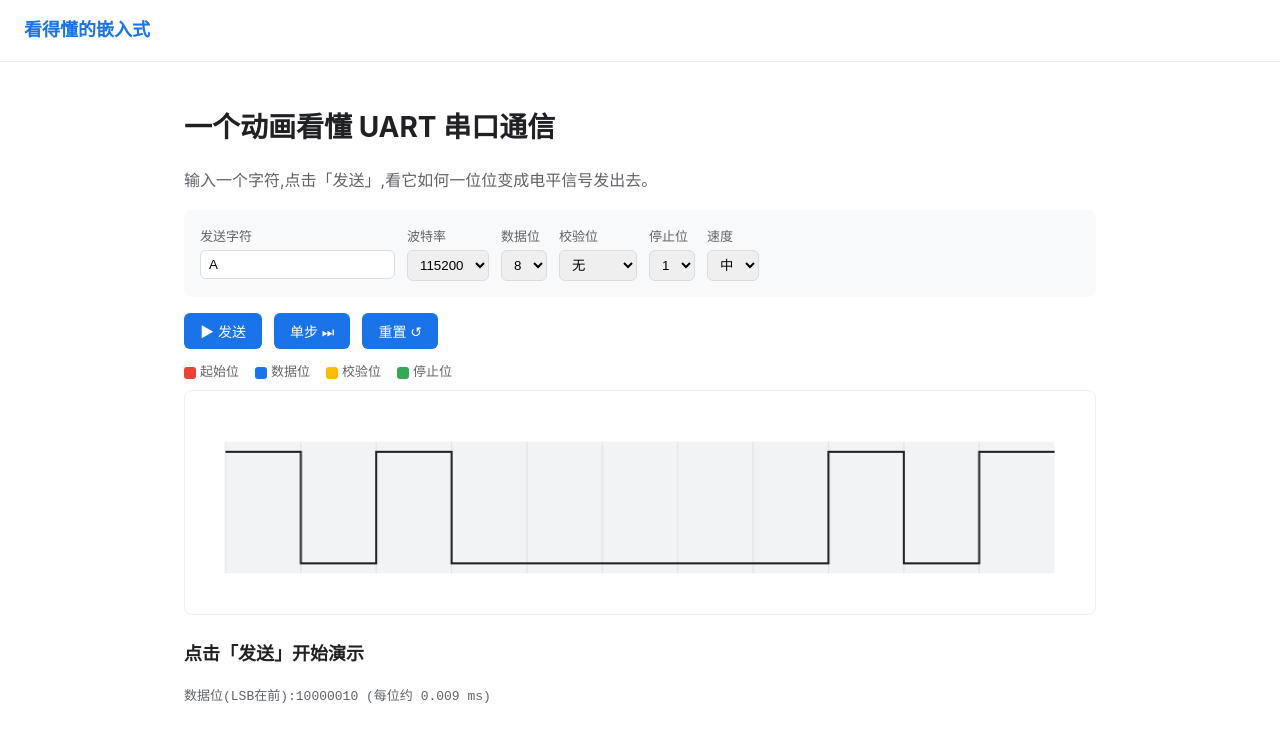
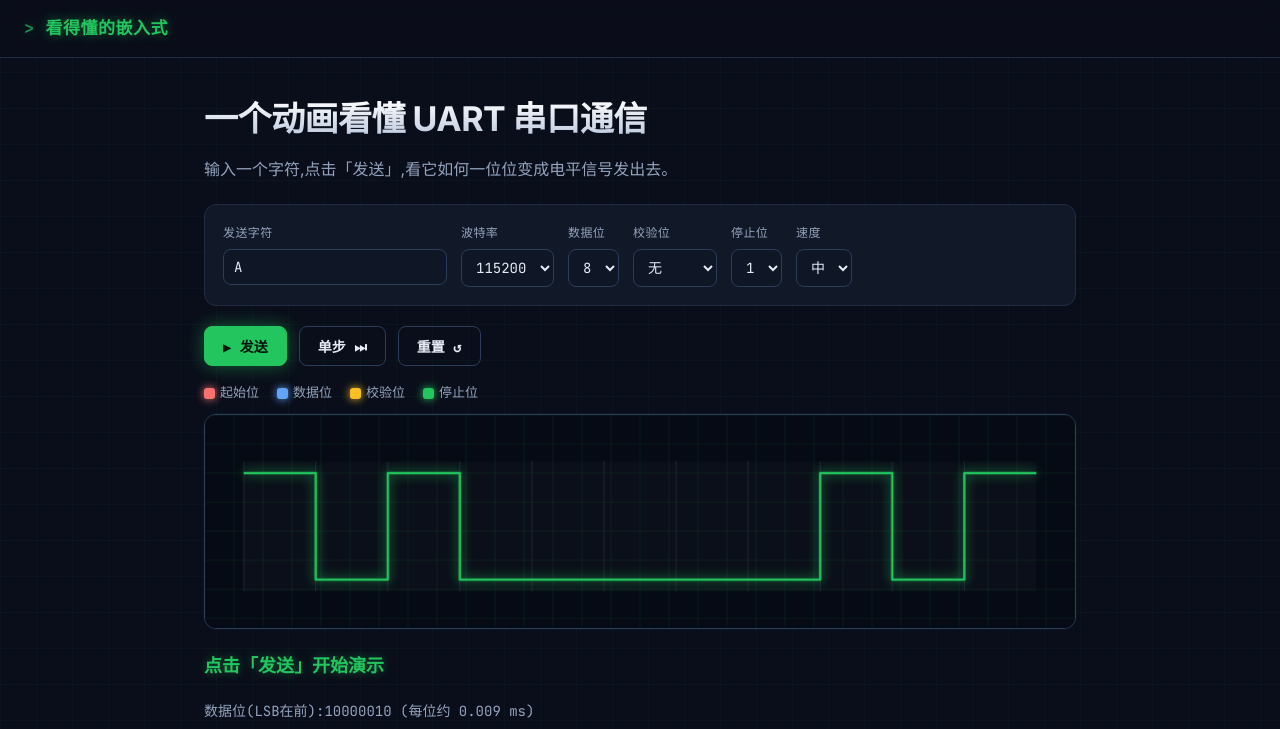
Before and after one commit to chen111111111112121/emb_knowledge, a website with bundled scripts: page uart.html in a window 1280 px wide. Shown: the top 729 px of the page. Built offline with nearby package versions, Linux system fonts and the light colour scheme.

Commit message:
feat: 暗色终端/示波器风格重设计(全站深色主题+发光波形+暗色代码高亮)

```diff
--- a/src/waveform.js
+++ b/src/waveform.js
@@ -19,56 +19,85 @@ export function frameToPoints(frame, layout) {
 }
 
 const TYPE_COLORS = {
-  idle: '#9aa0a6',
-  start: '#ea4335',
-  data: '#1a73e8',
-  parity: '#fbbc04',
-  stop: '#34a853',
+  idle: '#64748b',
+  start: '#f87171',
+  data: '#60a5fa',
+  parity: '#fbbf24',
+  stop: '#22c55e',
 };
 
+const SCOPE_BG = '#060a14';
+const GRID = 'rgba(34, 197, 94, 0.10)';
+const WAVE = '#22c55e';
+
 /**
- * 在 canvas 上画出波形。
+ * 在 canvas 上画出波形(暗色示波器风格)。
  * highlightIndex: 当前高亮到第几位(-1 表示不高亮)。
  */
 export function drawWaveform(ctx, frame, layout, highlightIndex = -1) {
   const { startX, bitWidth, highY, lowY } = layout;
-  ctx.clearRect(0, 0, ctx.canvas.width, ctx.canvas.height);
+  const W = ctx.canvas.width;
+  const H = ctx.canvas.height;
 
-  // 1. 画每一位的底色块(区分起始/数据/校验/停止)
+  // 0. 示波器深色底
+  ctx.clearRect(0, 0, W, H);
+  ctx.fillStyle = SCOPE_BG;
+  ctx.fillRect(0, 0, W, H);
+
+  // 1. 示波器网格(graticule)
+  ctx.strokeStyle = GRID;
+  ctx.lineWidth = 1;
+  for (let gx = 0; gx <= W; gx += 30) {
+    ctx.beginPath(); ctx.moveTo(gx, 0); ctx.lineTo(gx, H); ctx.stroke();
+  }
+  for (let gy = 0; gy <= H; gy += 30) {
+    ctx.beginPath(); ctx.moveTo(0, gy); ctx.lineTo(W, gy); ctx.stroke();
+  }
+
+  // 2. 每一位的相位底色块(已播放的按类型上色,未播放的极淡)
   frame.forEach((bit, i) => {
     const x = startX + i * bitWidth;
-    ctx.fillStyle = i <= highlightIndex ? TYPE_COLORS[bit.type] + '33' : '#f1f3f4';
-    ctx.fillRect(x, highY - 10, bitWidth, lowY - highY + 20);
+    ctx.fillStyle = i <= highlightIndex ? TYPE_COLORS[bit.type] + '22' : 'rgba(255,255,255,0.02)';
+    ctx.fillRect(x, highY - 12, bitWidth, lowY - highY + 24);
   });
 
-  // 2. 画位边界竖线(浅灰),帮助看清每一位
-  ctx.strokeStyle = '#e0e0e0';
+  // 3. 位边界竖线
+  ctx.strokeStyle = 'rgba(148,163,184,0.18)';
   ctx.lineWidth = 1;
   frame.forEach((_, i) => {
     const x = startX + i * bitWidth;
     ctx.beginPath();
-    ctx.moveTo(x, highY - 10);
-    ctx.lineTo(x, lowY + 10);
+    ctx.moveTo(x, highY - 12);
+    ctx.lineTo(x, lowY + 12);
     ctx.stroke();
   });
 
-  // 3. 画波形折线
+  // 4. 发光的绿色波形折线
   const points = frameToPoints(frame, layout);
+  ctx.save();
+  ctx.shadowColor = WAVE;
+  ctx.shadowBlur = 12;
   ctx.beginPath();
   points.forEach((p, i) => (i === 0 ? ctx.moveTo(p.x, p.y) : ctx.lineTo(p.x, p.y)));
-  ctx.strokeStyle = '#202124';
-  ctx.lineWidth = 2;
+  ctx.strokeStyle = WAVE;
+  ctx.lineWidth = 2.5;
+  ctx.lineJoin = 'round';
   ctx.stroke();
+  ctx.restore();
 
-  // 4. 高亮当前位:加粗描其上沿
+  // 5. 高亮当前位:加粗描其上沿(按类型色 + 发光)
   if (highlightIndex >= 0 && highlightIndex < frame.length) {
     const x = startX + highlightIndex * bitWidth;
     const y = frame[highlightIndex].value === 1 ? highY : lowY;
+    ctx.save();
+    ctx.shadowColor = TYPE_COLORS[frame[highlightIndex].type];
+    ctx.shadowBlur = 14;
     ctx.beginPath();
     ctx.moveTo(x, y);
     ctx.lineTo(x + bitWidth, y);
     ctx.strokeStyle = TYPE_COLORS[frame[highlightIndex].type];
     ctx.lineWidth = 5;
     ctx.stroke();
+    ctx.restore();
   }
 }
--- a/styles/main.css
+++ b/styles/main.css
@@ -1,84 +1,236 @@
+@import url('https://fonts.googleapis.com/css2?family=Inter:wght@400;500;600;700&family=JetBrains+Mono:wght@400;500;700&display=swap');
+
+:root {
+  --bg: #0a0e1a;            /* 深黑底 */
+  --bg-grid: rgba(34, 197, 94, 0.04);
+  --surface: #111827;       /* 卡片表面 */
+  --surface-2: #0f1626;     /* 略深 / 输入 */
+  --muted: #1b2740;         /* 弱化块 */
+  --border: #1f2c44;        /* 边框 */
+  --border-strong: #2c3d5c;
+  --fg: #e6ebf5;            /* 主文字 */
+  --fg-dim: #93a3bd;        /* 次要文字 */
+  --accent: #22c55e;        /* 荧光绿 */
+  --accent-dim: #16a34a;
+  --accent-soft: rgba(34, 197, 94, 0.12);
+  --accent-glow: rgba(34, 197, 94, 0.45);
+  --danger: #ef4444;
+  --radius: 12px;
+  --mono: 'JetBrains Mono', ui-monospace, SFMono-Regular, Menlo, Consolas, monospace;
+}
+
 * { box-sizing: border-box; }
+
+html { scroll-behavior: smooth; }
+
 body {
   margin: 0;
-  font-family: -apple-system, "PingFang SC", "Microsoft YaHei", sans-serif;
-  color: #202124;
-  background: #fff;
-  line-height: 1.6;
-}
-.site-header { padding: 16px 24px; border-bottom: 1px solid #eee; }
-.logo { font-weight: 700; font-size: 18px; color: #1a73e8; text-decoration: none; }
-.container { max-width: 960px; margin: 0 auto; padding: 24px; }
-h1 { font-size: 28px; }
-.lead { color: #5f6368; }
-.controls {
-  display: flex; flex-wrap: wrap; gap: 12px;
-  background: #f8f9fa; padding: 16px; border-radius: 8px; margin: 16px 0;
-}
-.controls label { display: flex; flex-direction: column; font-size: 13px; color: #5f6368; gap: 4px; }
-.controls input, .controls select { padding: 6px 8px; border: 1px solid #dadce0; border-radius: 6px; }
-.player-bar { display: flex; gap: 12px; margin-bottom: 12px; }
-.player-bar button {
-  padding: 8px 16px; border: none; border-radius: 6px;
-  background: #1a73e8; color: #fff; font-size: 14px; cursor: pointer;
-}
-.player-bar button:hover { background: #1558b0; }
-.legend { display: flex; flex-wrap: wrap; gap: 16px; font-size: 13px; color: #5f6368; margin-bottom: 8px; }
-.legend i.dot { display: inline-block; width: 12px; height: 12px; border-radius: 3px; margin-right: 4px; vertical-align: middle; }
-.legend .dot.start { background: #ea4335; }
-.legend .dot.data { background: #1a73e8; }
-.legend .dot.parity { background: #fbbc04; }
-.legend .dot.stop { background: #34a853; }
-#waveCanvas { width: 100%; height: auto; border: 1px solid #eee; border-radius: 8px; background: #fff; }
-.bit-info { font-size: 18px; font-weight: 600; min-height: 28px; }
-.binary-info { font-family: monospace; color: #5f6368; }
-.explain { margin-top: 24px; padding: 16px; background: #f8f9fa; border-radius: 8px; }
-.cta { margin-top: 24px; padding: 16px; border: 1px dashed #1a73e8; border-radius: 8px; color: #1558b0; }
-@media (max-width: 600px) {
-  h1 { font-size: 22px; }
-  .controls { flex-direction: column; }
+  font-family: 'Inter', -apple-system, "PingFang SC", "Microsoft YaHei", sans-serif;
+  color: var(--fg);
+  background-color: var(--bg);
+  background-image:
+    linear-gradient(var(--bg-grid) 1px, transparent 1px),
+    linear-gradient(90deg, var(--bg-grid) 1px, transparent 1px),
+    radial-gradient(1200px 500px at 50% -10%, rgba(34, 197, 94, 0.10), transparent 70%);
+  background-size: 36px 36px, 36px 36px, 100% 100%;
+  line-height: 1.7;
+  -webkit-font-smoothing: antialiased;
 }
 
+a { color: var(--accent); }
+
+/* 顶栏 */
+.site-header {
+  position: sticky;
+  top: 0;
+  z-index: 20;
+  padding: 14px 24px;
+  border-bottom: 1px solid var(--border);
+  background: rgba(10, 14, 26, 0.8);
+  backdrop-filter: blur(10px);
+}
+.logo {
+  font-family: var(--mono);
+  font-weight: 700;
+  font-size: 17px;
+  color: var(--accent);
+  text-decoration: none;
+  letter-spacing: 0.5px;
+  text-shadow: 0 0 12px var(--accent-glow);
+}
+.logo::before { content: '> '; opacity: 0.7; }
+
+.container { max-width: 920px; margin: 0 auto; padding: 32px 24px 64px; }
+
+h1 {
+  font-size: 34px;
+  line-height: 1.25;
+  letter-spacing: -0.5px;
+  margin: 8px 0 12px;
+  background: linear-gradient(180deg, #ffffff, #b9c6dc);
+  -webkit-background-clip: text;
+  background-clip: text;
+  -webkit-text-fill-color: transparent;
+}
+.lead { color: var(--fg-dim); font-size: 16px; }
+
+/* 控件区 */
+.controls {
+  display: flex; flex-wrap: wrap; gap: 14px;
+  background: var(--surface);
+  border: 1px solid var(--border);
+  padding: 18px; border-radius: var(--radius); margin: 20px 0;
+}
+.controls label { display: flex; flex-direction: column; font-size: 12px; color: var(--fg-dim); gap: 6px; text-transform: uppercase; letter-spacing: 0.4px; }
+.controls input, .controls select {
+  padding: 8px 10px;
+  border: 1px solid var(--border-strong);
+  border-radius: 8px;
+  background: var(--surface-2);
+  color: var(--fg);
+  font-family: var(--mono);
+  font-size: 14px;
+  transition: border-color .15s, box-shadow .15s;
+}
+.controls input:focus, .controls select:focus {
+  outline: none;
+  border-color: var(--accent);
+  box-shadow: 0 0 0 3px var(--accent-soft);
+}
+
+/* 播放控制按钮 */
+.player-bar { display: flex; gap: 12px; margin-bottom: 16px; flex-wrap: wrap; }
+.player-bar button {
+  padding: 9px 18px; border-radius: 8px; cursor: pointer;
+  font-size: 14px; font-weight: 600; font-family: var(--mono);
+  border: 1px solid var(--border-strong);
+  background: transparent; color: var(--fg);
+  transition: all .18s ease;
+}
+.player-bar button:hover { border-color: var(--accent); color: var(--accent); }
+.player-bar button:first-child {
+  background: var(--accent); border-color: var(--accent); color: #04140a;
+  box-shadow: 0 0 18px var(--accent-glow);
+}
+.player-bar button:first-child:hover { background: var(--accent-dim); color: #04140a; }
+.player-bar button:focus-visible { outline: 2px solid var(--accent); outline-offset: 2px; }
+
+/* 图例 */
+.legend { display: flex; flex-wrap: wrap; gap: 18px; font-size: 13px; color: var(--fg-dim); margin-bottom: 10px; font-family: var(--mono); }
+.legend i.dot { display: inline-block; width: 11px; height: 11px; border-radius: 3px; margin-right: 5px; vertical-align: middle; box-shadow: 0 0 8px currentColor; }
+.legend .dot.start { background: #f87171; color: #f87171; }
+.legend .dot.data { background: #60a5fa; color: #60a5fa; }
+.legend .dot.parity { background: #fbbf24; color: #fbbf24; }
+.legend .dot.stop { background: #22c55e; color: #22c55e; }
+
+/* 示波器画布 */
+#waveCanvas {
+  width: 100%; height: auto;
+  border: 1px solid var(--border-strong);
+  border-radius: var(--radius);
+  background: #060a14;
+  box-shadow: inset 0 0 40px rgba(34, 197, 94, 0.06), 0 0 0 1px rgba(34,197,94,0.04);
+}
+.bit-info {
+  font-size: 18px; font-weight: 600; min-height: 28px; margin-top: 14px;
+  font-family: var(--mono); color: var(--accent); text-shadow: 0 0 10px var(--accent-glow);
+}
+.binary-info { font-family: var(--mono); color: var(--fg-dim); font-size: 14px; }
+
 /* 教学正文 */
-.lesson { margin-top: 24px; }
-.lesson section { margin-bottom: 28px; }
-.lesson h2 { font-size: 20px; margin: 0 0 8px; padding-left: 10px; border-left: 4px solid #1a73e8; }
-.lesson p { margin: 8px 0; }
+.lesson { margin-top: 36px; }
+.lesson section {
+  margin-bottom: 22px;
+  background: var(--surface);
+  border: 1px solid var(--border);
+  border-radius: var(--radius);
+  padding: 20px 22px;
+}
+.lesson h2 {
+  font-size: 19px; margin: 0 0 10px; padding-left: 12px;
+  border-left: 3px solid var(--accent); color: var(--fg);
+}
+.lesson p { margin: 8px 0; color: #d4dcea; }
 .lesson ul { margin: 8px 0; padding-left: 22px; }
-.lesson li { margin: 4px 0; }
-.lesson code { background: #f1f3f4; padding: 1px 6px; border-radius: 4px; font-size: 13px; }
+.lesson li { margin: 5px 0; color: #d4dcea; }
+.lesson strong { color: #fff; }
+.lesson code {
+  background: var(--muted); color: var(--accent);
+  padding: 2px 7px; border-radius: 5px; font-size: 13px; font-family: var(--mono);
+}
+
 /* Bug 排查表 */
-.bug-table { width: 100%; border-collapse: collapse; font-size: 14px; margin-top: 8px; }
-.bug-table th, .bug-table td { border: 1px solid #e0e0e0; padding: 8px 10px; text-align: left; vertical-align: top; }
-.bug-table th { background: #f8f9fa; }
-.bug-table td:first-child { font-weight: 600; white-space: nowrap; }
+.bug-table { width: 100%; border-collapse: collapse; font-size: 14px; margin-top: 10px; }
+.bug-table th, .bug-table td { border: 1px solid var(--border); padding: 10px 12px; text-align: left; vertical-align: top; }
+.bug-table th { background: var(--muted); color: var(--fg); font-weight: 600; }
+.bug-table td { color: #cdd6e6; }
+.bug-table td:first-child { font-weight: 600; white-space: nowrap; color: var(--accent); }
 @media (max-width: 600px) {
   .bug-table, .bug-table thead, .bug-table tbody, .bug-table tr, .bug-table th, .bug-table td { display: block; }
   .bug-table thead { display: none; }
-  .bug-table tr { margin-bottom: 12px; border: 1px solid #e0e0e0; border-radius: 6px; padding: 6px; }
+  .bug-table tr { margin-bottom: 12px; border: 1px solid var(--border); border-radius: 8px; padding: 8px; }
   .bug-table td { border: none; }
-  .bug-table td:first-child { white-space: normal; color: #1a73e8; }
+  .bug-table td:first-child { white-space: normal; }
 }
 
 /* 芯片区 Tab */
-.chips { margin-top: 28px; }
-.chip-tabbar { display: flex; flex-wrap: wrap; gap: 8px; margin: 12px 0; border-bottom: 2px solid #eee; }
-.chip-tab { padding: 8px 14px; border: none; background: transparent; cursor: pointer; font-size: 14px; color: #5f6368; border-bottom: 2px solid transparent; margin-bottom: -2px; }
-.chip-tab.active { color: #1a73e8; border-bottom-color: #1a73e8; font-weight: 600; }
+.chips {
+  margin-top: 28px;
+  background: var(--surface);
+  border: 1px solid var(--border);
+  border-radius: var(--radius);
+  padding: 22px;
+}
+.chips > h2 { font-size: 19px; margin: 0 0 6px; padding-left: 12px; border-left: 3px solid var(--accent); }
+.chip-tabbar { display: flex; flex-wrap: wrap; gap: 6px; margin: 16px 0; border-bottom: 1px solid var(--border); }
+.chip-tab {
+  padding: 9px 16px; border: none; background: transparent; cursor: pointer;
+  font-size: 14px; color: var(--fg-dim); font-family: var(--mono);
+  border-bottom: 2px solid transparent; margin-bottom: -1px; transition: color .15s;
+}
+.chip-tab:hover { color: var(--fg); }
+.chip-tab.active { color: var(--accent); border-bottom-color: var(--accent); font-weight: 600; text-shadow: 0 0 10px var(--accent-glow); }
 .chip-panel { display: none; }
 .chip-panel.active { display: block; }
-.chip-meta { font-size: 13px; color: #5f6368; }
-.chip-notes { background: #f8f9fa; padding: 12px; border-radius: 8px; }
-.chip-panel pre { margin: 12px 0; border-radius: 8px; overflow: auto; }
-.chip-panel pre code { font-size: 13px; line-height: 1.5; }
-.chip-pitfalls { font-size: 14px; }
-.chip-pitfalls ul { margin: 6px 0; padding-left: 20px; }
+.chip-meta { font-size: 13px; color: var(--fg-dim); font-family: var(--mono); }
+.chip-meta strong { color: var(--fg); }
+.chip-notes { background: var(--surface-2); border: 1px solid var(--border); padding: 12px 14px; border-radius: 8px; color: #cdd6e6; }
+.chip-panel pre {
+  margin: 14px 0; border-radius: 10px; overflow: auto;
+  border: 1px solid var(--border); background: #0d1117;
+}
+.chip-panel pre code { font-size: 13px; line-height: 1.6; font-family: var(--mono); background: transparent; }
+.chip-pitfalls { font-size: 14px; color: #cdd6e6; }
+.chip-pitfalls strong { color: var(--accent); }
+.chip-pitfalls ul { margin: 8px 0; padding-left: 20px; }
+
+/* CTA */
+.cta {
+  margin-top: 28px; padding: 18px 20px;
+  border: 1px dashed var(--accent); border-radius: var(--radius);
+  background: var(--accent-soft); color: #c8f5d8;
+}
 
 /* 首页概念卡片 */
-.topic-list { list-style: none; padding: 0; display: grid; gap: 16px; grid-template-columns: repeat(auto-fill, minmax(260px, 1fr)); }
-.topic-card a, .topic-card span { display: block; padding: 20px; border: 1px solid #eee; border-radius: 10px; text-decoration: none; color: inherit; transition: box-shadow .2s; }
-.topic-card a:hover { box-shadow: 0 4px 16px rgba(0,0,0,.08); }
-.topic-card h2 { margin: 0 0 8px; font-size: 18px; color: #1a73e8; }
-.topic-card p { margin: 0; color: #5f6368; font-size: 14px; }
-.topic-card.coming span { opacity: .5; cursor: default; }
-.topic-card.coming em { font-size: 12px; color: #9aa0a6; }
+.topic-list { list-style: none; padding: 0; margin-top: 24px; display: grid; gap: 18px; grid-template-columns: repeat(auto-fill, minmax(280px, 1fr)); }
+.topic-card a, .topic-card span {
+  display: block; padding: 22px;
+  border: 1px solid var(--border); border-radius: var(--radius);
+  background: var(--surface); text-decoration: none; color: inherit;
+  transition: transform .2s, box-shadow .2s, border-color .2s;
+}
+.topic-card a:hover { transform: translateY(-3px); border-color: var(--accent); box-shadow: 0 10px 30px rgba(34, 197, 94, 0.15); }
+.topic-card h2 { margin: 0 0 8px; font-size: 18px; color: var(--accent); font-family: var(--mono); }
+.topic-card p { margin: 0; color: var(--fg-dim); font-size: 14px; }
+.topic-card.coming span { opacity: .45; cursor: default; }
+.topic-card.coming em { font-size: 12px; color: var(--fg-dim); }
+
+@media (max-width: 600px) {
+  h1 { font-size: 26px; }
+  .controls { flex-direction: column; }
+  .container { padding: 24px 16px 48px; }
+}
+
+@media (prefers-reduced-motion: reduce) {
+  * { transition: none !important; scroll-behavior: auto !important; }
+}
```
Also changed, not shown: vendor/highlight.css (+4 -4 lines).
